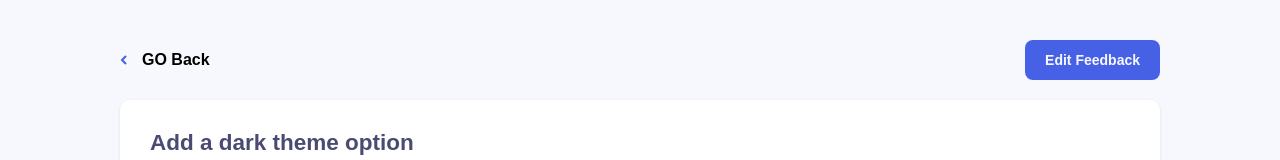
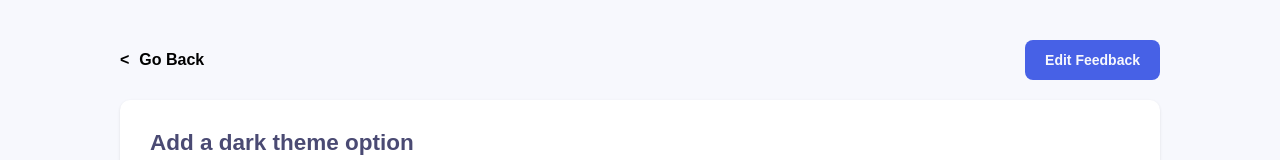
Before and after one commit to MaryamBahangeh/product-feedback-app, a React (Vite) app: page /suggestion/5b9fa833-6c61-011-8a2d-1fedbfcbef7b in a window 1280 px wide. Shown: the top 160 px of the page. Built offline with nearby package versions, Linux system fonts and the light colour scheme.

Commit message:
[ADD] UI refactor

```diff
--- a/src/components/Button/Button.module.css
+++ b/src/components/Button/Button.module.css
@@ -24,29 +24,38 @@
   &.text {
     background-color: transparent;
     font-size: var(--fz-600);
+
+    &:hover {
+      color: var(--color-primary-hover);
+    }
   }
 
   &.primary {
     background-color: var(--color-primary);
     color: var(--color-background);
+    --color-hover: var(--color-primary-hover);
   }
 
   &.secondary {
     background-color: var(--color-secondary);
     color: var(--color-background);
+    --color-hover: var(--color-secondary-hover);
   }
 
   &.danger {
     background-color: var(--color-danger);
     color: var(--color-background);
+    --color-hover: var(--color-danger-hover);
   }
 
   &.idle {
     background-color: var(--color-idle);
     color: var(--color-secondary);
+    --color-hover: var(--color-idle-hover);
   }
 
   &:hover {
     cursor: pointer;
+    background-color: var(--color-hover);
   }
 }
--- a/src/components/PageHeader/PageHeader.module.css
+++ b/src/components/PageHeader/PageHeader.module.css
@@ -2,7 +2,7 @@
   display: flex;
   justify-content: space-between;
 
-  img {
-    padding-inline-end: 1rem;
+  button {
+    gap: 1rem;
   }
 }
--- a/src/components/PageHeader/PageHeader.tsx
+++ b/src/components/PageHeader/PageHeader.tsx
@@ -15,7 +15,7 @@ function PageHeader({ onGoBack, children }: Props) {
   return (
     <div className={styles["page-header"]}>
       <Button variant={Variant.TEXT} onClick={onGoBack}>
-        <img src="/images/icones/shared/icon-arrow-left.svg" alt="back" />
+        <div>{"<"}</div>
         {t("pageHeader.goBack")}
       </Button>
       {children}
--- a/src/components/RoadMap/RoadmapHeader/RoadmapHeader.module.css
+++ b/src/components/RoadMap/RoadmapHeader/RoadmapHeader.module.css
@@ -21,10 +21,7 @@
       color: var(--color-gray-98);
       font-size: var(--fz-300);
 
-      img {
-        padding-inline-end: 1rem;
-        color: var(--color-gray-98);
-      }
+      gap: 1rem;
     }
   }
 }
--- a/src/components/RoadMap/RoadmapHeader/RoadmapHeader.tsx
+++ b/src/components/RoadMap/RoadmapHeader/RoadmapHeader.tsx
@@ -18,10 +18,7 @@ function RoadmapHeader() {
     <div className={styles["roadmap-header"]}>
       <div className={styles.content}>
         <Button variant={Variant.TEXT} onClick={() => navigate("/")}>
-          <img
-            src="/images/icones/shared/icon-arrow-left-white.svg"
-            alt="back"
-          />
+          <div>{"<"}</div>
           {t("pageHeader.goBack")}
         </Button>
         <div>{t("roadMap.roadMap")}</div>
--- a/src/components/Suggestions/Suggestion/Suggestion.module.css
+++ b/src/components/Suggestions/Suggestion/Suggestion.module.css
@@ -48,6 +48,12 @@
     }
     .description {
       font-size: var(--fz-400);
+
+      white-space: pre-line;
+
+      display: -webkit-box;
+      -webkit-box-orient: vertical;
+      -webkit-line-clamp: 3;
     }
 
     .suggestionType {
--- a/src/components/Suggestions/Suggestion/Suggestion.tsx
+++ b/src/components/Suggestions/Suggestion/Suggestion.tsx
@@ -50,6 +50,13 @@ function Suggestion({ suggestion }: { suggestion: SuggestionModel }) {
         />
         {suggestion.rank}
       </Button>
+      {location.pathname.includes("/suggestion") ? (
+        <div className={styles.content}>
+          <h2>{suggestion.title}</h2>
+          <div>{suggestion.description}</div>
+          <div className={styles.suggestionType}>{suggestionType}</div>
+        </div>
+      ) : (
         <Link
           className={clsx(styles.content)}
           to={"/suggestion/" + suggestion.id}
@@ -67,13 +74,16 @@ function Suggestion({ suggestion }: { suggestion: SuggestionModel }) {
           </h2>
 
           <div
-          className={location.pathname === "/roadmap" ? styles.description : ""}
+            className={
+              location.pathname === "/roadmap" ? styles.description : ""
+            }
           >
             {suggestion.description}
           </div>
 
           <div className={styles.suggestionType}>{suggestionType}</div>
         </Link>
+      )}
       <div className={styles.comments}>
         <img src="/images/icones/shared/icon-comments.svg" alt="" />
         {suggestion.comments.length}
--- a/src/i18n/locales/en/translation.json
+++ b/src/i18n/locales/en/translation.json
@@ -63,7 +63,7 @@
   },
 
   "pageHeader": {
-    "goBack": "GO Back"
+    "goBack": "Go Back"
   },
 
   "reply": {
--- a/src/styles/color.css
+++ b/src/styles/color.css
@@ -13,11 +13,23 @@
   --color-white: hsl(0, 0%, 100%);
 
   --color-primary: hsl(282, 83%, 52%);
+  --color-primary-hover: hsl(282, 83%, 45%);
+
   --color-secondary: hsl(230, 76%, 59%);
+  --color-secondary-hover: hsl(230, 76%, 52%);
+
   --color-secondary-dark: hsl(230, 31%, 31%);
+  --color-secondary-dark-hover: hsl(230, 31%, 25%);
+
   --color-danger: hsl(0, 68%, 45%);
+  --color-danger-hover: hsl(0, 68%, 38%);
+
   --color-warning: hsl(16, 79%, 57%);
+  --color-warning-hover: hsl(16, 79%, 50%);
+
   --color-idle: hsl(231, 100%, 97%);
+  --color-idle-hover: hsl(231, 100%, 92%);
+
   --color-foreground: hsl(239, 22%, 37%);
   --color-background: hsl(230, 60%, 98%);
   --color-form-background: var(--color-white);
```
Also changed, not shown: public/images/icones/shared/icon-arrow-left.svg. Lines whose indentation alone changed are shown as unchanged.
